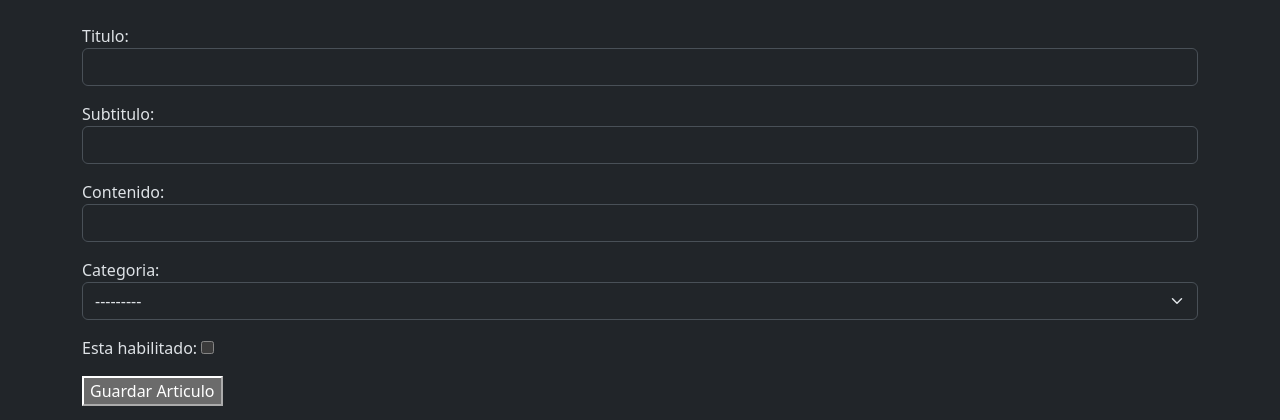
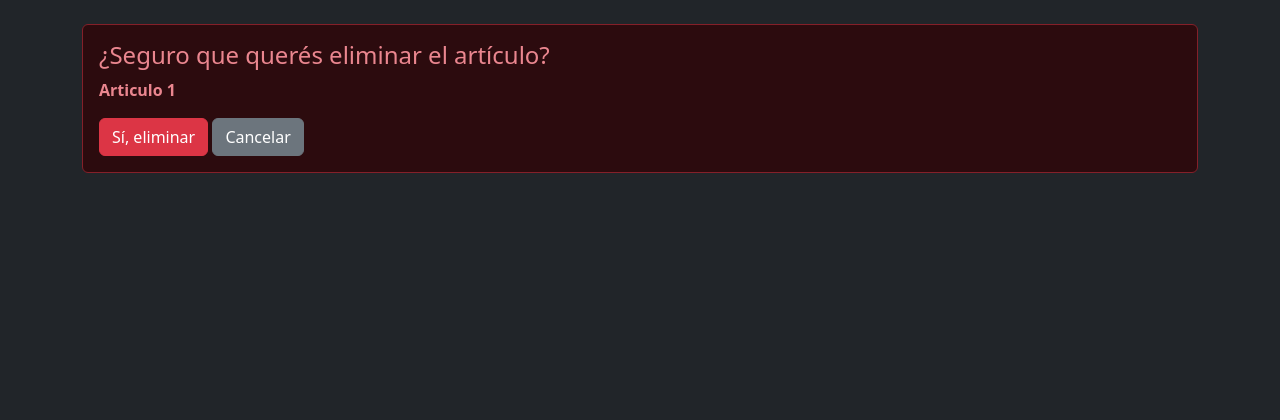
Before and after one commit to sirnas1983/ejemplo_django_info, a Django app: page /articulo/borrar/5 in a window 1280 px wide. Shown: the part 57-477 px from the top of the page. Run offline with Django 5.2, Linux system fonts and the light colour scheme; data comes from the database, SQL or seed files in the repository; both versions use the stored data as it was after the commit.

Commit message:
Solucionado borrado

```diff
--- a/app/articulo/urls.py
+++ b/app/articulo/urls.py
@@ -1,6 +1,6 @@
 from django.urls import path
 
-from app.articulo.views import ArticuloVistaCrear, ArticuloVistaDetalle, ArticuloVistaEditar, ArticuloVistaVerTodos
+from app.articulo.views import ArticuloVistaBorrar, ArticuloVistaCrear, ArticuloVistaDetalle, ArticuloVistaEditar, ArticuloVistaVerTodos
 
 app_name = 'articulo'
 
@@ -9,5 +9,5 @@ urlpatterns = [
     path('', ArticuloVistaVerTodos.as_view() , name='lista'),
     path('detalle/<int:pk>',ArticuloVistaDetalle.as_view(), name='detalle'),
     path('editar/<int:pk>', ArticuloVistaEditar.as_view(), name='editar'),
-    path('borrar/<int:pk>', ArticuloVistaCrear.as_view(), name='borrar')
+    path('borrar/<int:pk>', ArticuloVistaBorrar.as_view(), name='borrar')
 ]
--- a/app/articulo/views.py
+++ b/app/articulo/views.py
@@ -26,5 +26,7 @@ class ArticuloVistaEditar(UpdateView):
     template_name = 'articulo/crear.html'
     success_url = reverse_lazy('articulo:lista')
 
-class ArticuloVistaEditar(DeleteView):
+class ArticuloVistaBorrar(DeleteView):
     model = Articulo
+    template_name = 'articulo/confirmar-borrado.html'
+    success_url = reverse_lazy('articulo:lista')
--- /dev/null
+++ b/templates/articulo/confirmar-borrado.html
@@ -0,0 +1,16 @@
+{% extends '../master.html' %}
+
+{% block titulo %}Borrar Articulo{% endblock %}
+
+{% block contenido %}
+<div class="alert alert-danger mt-4">
+    <h4>¿Seguro que querés eliminar el artículo?</h4>
+    <p><strong>{{ object.titulo }}</strong></p>
+
+    <form method="post">
+        {% csrf_token %}
+        <button type="submit" class="btn btn-danger">Sí, eliminar</button>
+        <a href="{% url 'articulo:detalle' object.id %}" class="btn btn-secondary">Cancelar</a>
+    </form>
+</div>
+{% endblock %}
--- a/templates/articulo/detalle.html
+++ b/templates/articulo/detalle.html
@@ -12,10 +12,7 @@
         {% if usuario.es_admin %}
         {% endif %}
         <a href="{% url 'articulo:editar' pk=articulo.id %}" class="card-link">Editar</a>
-        <form method="post" action="{% url 'articulo:borrar' pk=articulo.id %}">
-        {% csrf_token %}
-            <button type="submit" class="btn btn-danger">Eliminar</button>
-        </form>
+        <a href="{% url 'articulo:borrar' pk=articulo.id %}" class="card-link">Borrar</a>
     </div>
 </div>
 
```
Also changed, not shown: prueba_info/db.sqlite3.
